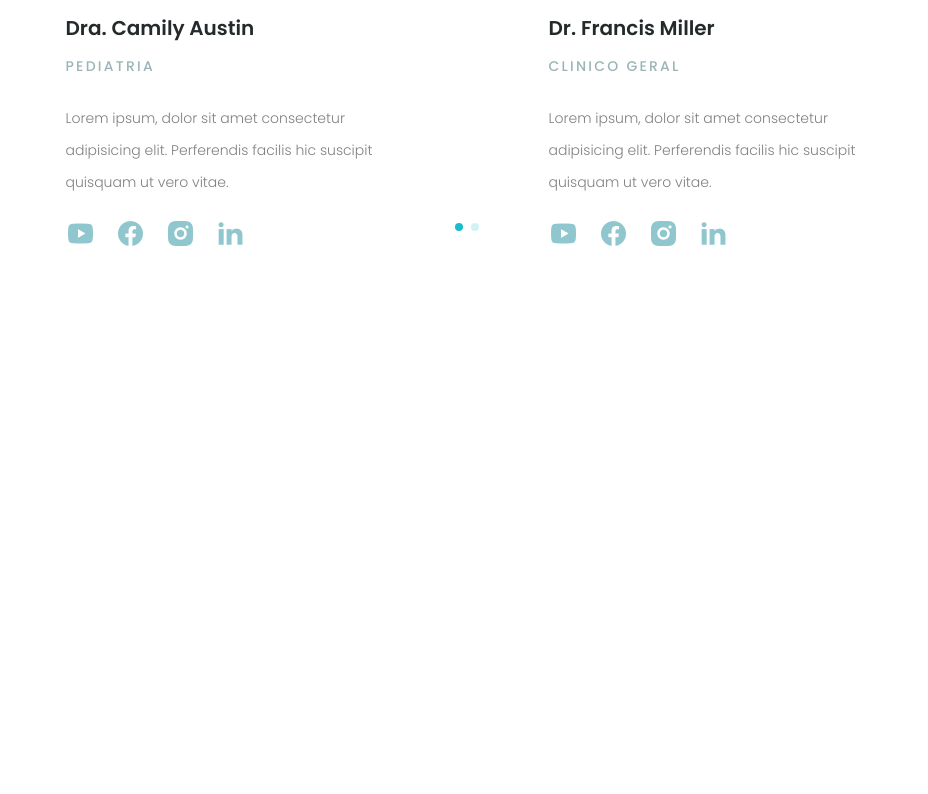
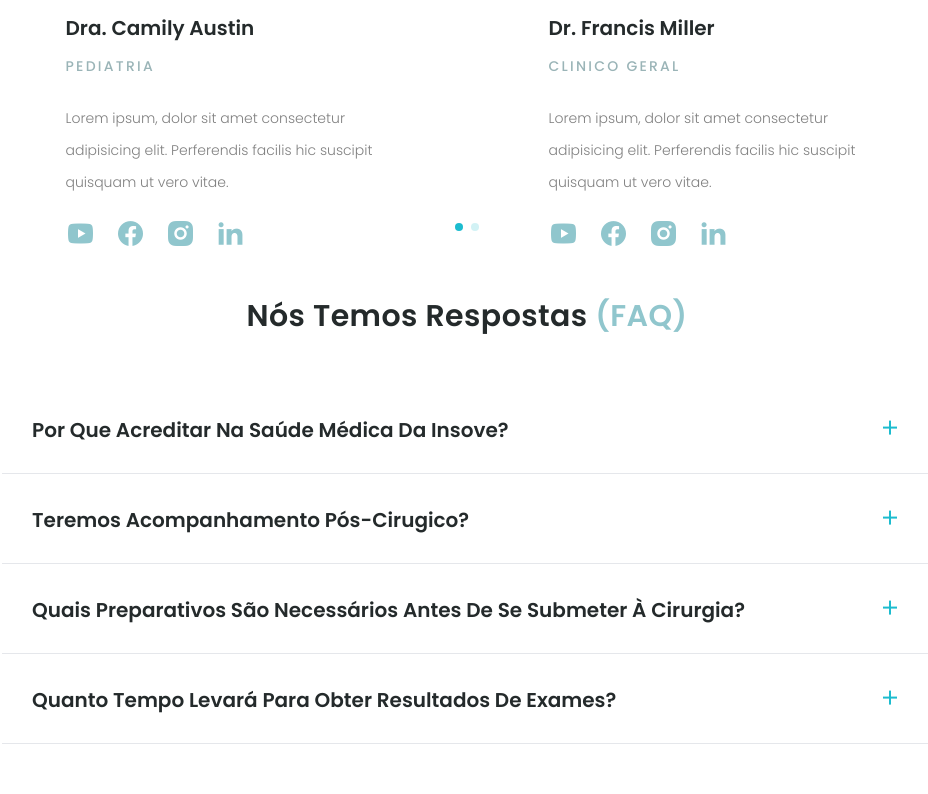
Before and after one commit to DiegoReports/medical-lp, a website: page index.html in a window 1280 px wide. Shown: the part 4328-5122 px from the top of the page, without its empty margins (173-1101 px from the left). Drawn offline with nearby package versions, Linux system fonts and the light colour scheme.

Commit message:
Update: Add FAQ Section

```diff
--- a/index.html
+++ b/index.html
@@ -576,9 +576,94 @@
   </section>
   <!-- end team -->
 
-  <section>
+  <!-- faq -->
+  <section class="faq">
+    <div class="container mx-auto">
+      <h2 class="faq__title h2 text-center mb-[50px]">Nós temos respostas <span
+          class="text-accent-tertiary">(FAQ)</span></h2>
+      <!-- item wrapper -->
+      <div class="max-w-5xl mx-auto">
+        <!-- item -->
+        <div class="faq__item px-[30px] pt-7 pb-4 border-b cursor-pointer select-none">
+          <!-- title & icon -->
+          <div class="flex items-center justify-between mb-[10px]">
+            <!-- title -->
+            <h4 class="h4">Por que acreditar na saúde médica da Insove?</h4>
+            <!-- icon -->
+            <div class="faq__btn text-accent">
+              <i class="ri-add-fill text-2xl"></i>
+            </div>
+          </div>
+          <!-- answer text -->
+          <div class="faq__answer h-0 overflow-hidden">
+            <p class="font-light">Lorem ipsum dolor sit amet consectetur adipisicing elit. Nostrum vero sint earum
+              voluptatem. Consequatur
+              reiciendis, eos obcaecati alias nihil, provident corporis neque cupiditate corrupti consequuntur beatae
+              incidunt ipsum perspiciatis rem.</p>
+          </div>
+        </div>
+        <!-- item -->
+        <div class="faq__item px-[30px] pt-7 pb-4 border-b cursor-pointer select-none">
+          <!-- title & icon -->
+          <div class="flex items-center justify-between mb-[10px]">
+            <!-- title -->
+            <h4 class="h4">Teremos acompanhamento pós-cirugico?</h4>
+            <!-- icon -->
+            <div class="faq__btn text-accent">
+              <i class="ri-add-fill text-2xl"></i>
+            </div>
+          </div>
+          <!-- answer text -->
+          <div class="faq__answer h-0 overflow-hidden">
+            <p class="font-light">Lorem ipsum dolor sit amet consectetur adipisicing elit. Nostrum vero sint earum
+              voluptatem. Consequatur
+              reiciendis, eos obcaecati alias nihil, provident corporis neque cupiditate corrupti consequuntur beatae
+              incidunt ipsum perspiciatis rem.</p>
+          </div>
+        </div>
+        <!-- item -->
+        <div class="faq__item px-[30px] pt-7 pb-4 border-b cursor-pointer select-none">
+          <!-- title & icon -->
+          <div class="flex items-center justify-between mb-[10px]">
+            <!-- title -->
+            <h4 class="h4">Quais preparativos são necessários antes de se submeter à cirurgia?</h4>
+            <!-- icon -->
+            <div class="faq__btn text-accent">
+              <i class="ri-add-fill text-2xl"></i>
+            </div>
+          </div>
+          <!-- answer text -->
+          <div class="faq__answer h-0 overflow-hidden">
+            <p class="font-light">Lorem ipsum dolor sit amet consectetur adipisicing elit. Nostrum vero sint earum
+              voluptatem. Consequatur
+              reiciendis, eos obcaecati alias nihil, provident corporis neque cupiditate corrupti consequuntur beatae
+              incidunt ipsum perspiciatis rem.</p>
+          </div>
+        </div>
+        <!-- item -->
+        <div class="faq__item px-[30px] pt-7 pb-4 border-b cursor-pointer select-none">
+          <!-- title & icon -->
+          <div class="flex items-center justify-between mb-[10px]">
+            <!-- title -->
+            <h4 class="h4">Quanto tempo levará para obter resultados de exames?</h4>
+            <!-- icon -->
+            <div class="faq__btn text-accent">
+              <i class="ri-add-fill text-2xl"></i>
+            </div>
+          </div>
+          <!-- answer text -->
+          <div class="faq__answer h-0 overflow-hidden">
+            <p class="font-light">Lorem ipsum dolor sit amet consectetur adipisicing elit. Nostrum vero sint earum
+              voluptatem. Consequatur
+              reiciendis, eos obcaecati alias nihil, provident corporis neque cupiditate corrupti consequuntur beatae
+              incidunt ipsum perspiciatis rem.</p>
+          </div>
+        </div>
+      </div>
+    </div>
+  </section>
+  <!-- end faq -->
 
-  </section>
 
   <!-- temp div -->
   <div class="h-[4000px]"></div>
--- a/js/main.js
+++ b/js/main.js
@@ -39,3 +39,17 @@ const swiper = new Swiper('.swiper', {
     clickable: true
   }
 })
+
+/* FAQ */
+const faqItems = document.querySelectorAll('.faq__item')
+
+faqItems.forEach(item => {
+  const faqBtn = item.querySelector('.faq__btn')
+
+  item.addEventListener('click', () => {
+    const isOpen = item.classList.toggle('open')
+    const iconClass = isOpen ? 'ri-subtract-fill' : 'ri-add-fill'
+    const iconElement = faqBtn.querySelector('i')
+    iconElement.classList = `${iconClass} text-2xl`
+  })
+})
```
Also changed, not shown: dist/output.css, 1 other file.
